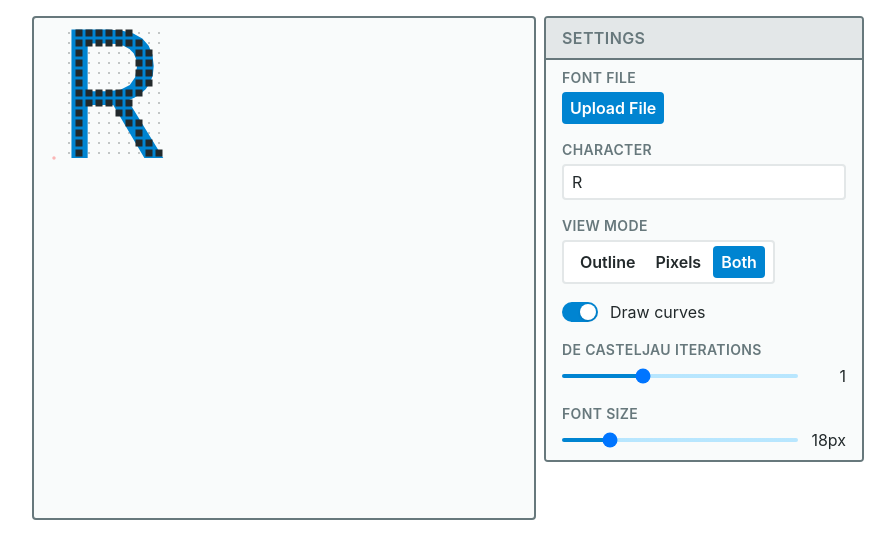
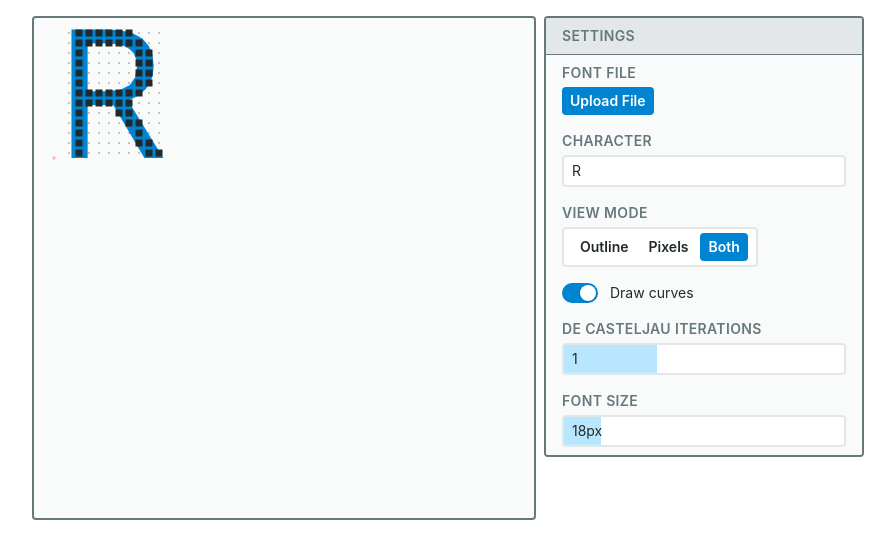
Before and after one commit to anoop901/playing-with-fonts, a React (Vite) app: page / in a window 1280 px wide. Shown: the top 558 px of the page, without its empty margins (192-1087 px from the left). Built offline with nearby package versions, Linux system fonts and the light colour scheme.

Commit message:
use custom slider (inspired by Blender) instead of native slider

```diff
--- a/src/App.tsx
+++ b/src/App.tsx
@@ -185,7 +185,7 @@ function App() {
   const Settings = (
     <div className="w-80 overflow-hidden border-2 rounded border-border text-foreground">
       {/* Header */}
-      <div className="px-4 py-2 bg-background-2 border-b-2 border-border">
+      <div className="px-4 py-2 bg-background-2 border-b border-border">
         <h2 className="uppercase text-heading font-semibold tracking-wide">
           Settings
         </h2>
@@ -261,8 +261,8 @@ function App() {
 
         <Labeled label="Font Size">
           <Slider
-            min={0}
-            max={100}
+            min={6}
+            max={96}
             step={1}
             value={fontSize}
             format={(x) => `${x}px`}
@@ -274,7 +274,7 @@ function App() {
   );
 
   return (
-    <div className="min-h-full flex flex-row items-start justify-center py-4 gap-2">
+    <div className="min-h-full flex flex-row items-start justify-center py-4 gap-2 text-sm">
       <div className="flex flex-col items-start">
         <canvas
           ref={canvasRef}
--- a/src/components/Slider.tsx
+++ b/src/components/Slider.tsx
@@ -1,5 +1,6 @@
-import type { ComponentProps } from "react";
+import { useRef } from "react";
 import { lerp_inverse } from "../util/lerp";
+import clamp from "../util/clamp";
 
 export default function Slider({
   value,
@@ -7,28 +8,60 @@ export default function Slider({
   format,
   min = 0,
   max = 100,
-  ...props
+  step = 1,
 }: {
   value: number;
   onValueChange: (value: number) => void;
   format?: (value: number) => string;
-} & ComponentProps<"input">) {
+  min?: number;
+  max?: number;
+  step?: number;
+}) {
   const pct = lerp_inverse(Number(min), Number(max), value) * 100;
+  const dragRef = useRef<{
+    accumValue: number;
+    sensitivity: number;
+  } | null>(null);
+
+  function startDrag(e: React.PointerEvent<HTMLDivElement>) {
+    const rect = e.currentTarget.getBoundingClientRect();
+    dragRef.current = {
+      accumValue: value,
+      // dragging the full width of the slider traverses the full range
+      sensitivity: (Number(max) - Number(min)) / rect.width,
+    };
+    e.currentTarget.setPointerCapture(e.pointerId);
+  }
+
+  function updateDrag(e: React.PointerEvent<HTMLDivElement>) {
+    if (!dragRef.current) return;
+    dragRef.current.accumValue = clamp(
+      dragRef.current.accumValue + e.movementX * dragRef.current.sensitivity,
+      Number(min),
+      Number(max),
+    );
+    const stepped =
+      Math.round(dragRef.current.accumValue / Number(step)) * Number(step);
+    onValueChange(clamp(stepped, Number(min), Number(max)));
+  }
+
+  function stopDrag(e: React.PointerEvent<HTMLDivElement>) {
+    dragRef.current = null;
+    e.currentTarget.releasePointerCapture(e.pointerId);
+  }
+
   return (
     <div className="flex items-center">
-      <input
-        type="range"
-        value={value}
-        min={min}
-        max={max}
-        onChange={(e) => onValueChange(Number(e.currentTarget.value))}
-        className="grow appearance-none h-1 rounded-full"
+      <div
+        className="px-2 py-1 grow rounded border-2 border-border-weak hover:border-border transition cursor-ew-resize select-none"
         style={{
-          background: `linear-gradient(to right, var(--color-primary) ${pct}%, var(--color-primary-weak) ${pct}%)`,
+          background: `linear-gradient(to right, var(--color-primary-weak) ${pct}%, var(--color-background-input) ${pct}%)`,
         }}
-        {...props}
-      />
-      <div className="w-12 text-right">
+        onPointerDown={startDrag}
+        onPointerMove={updateDrag}
+        onPointerUp={stopDrag}
+        onPointerCancel={stopDrag}
+      >
         {format != null ? format(value) : value}
       </div>
     </div>
```
